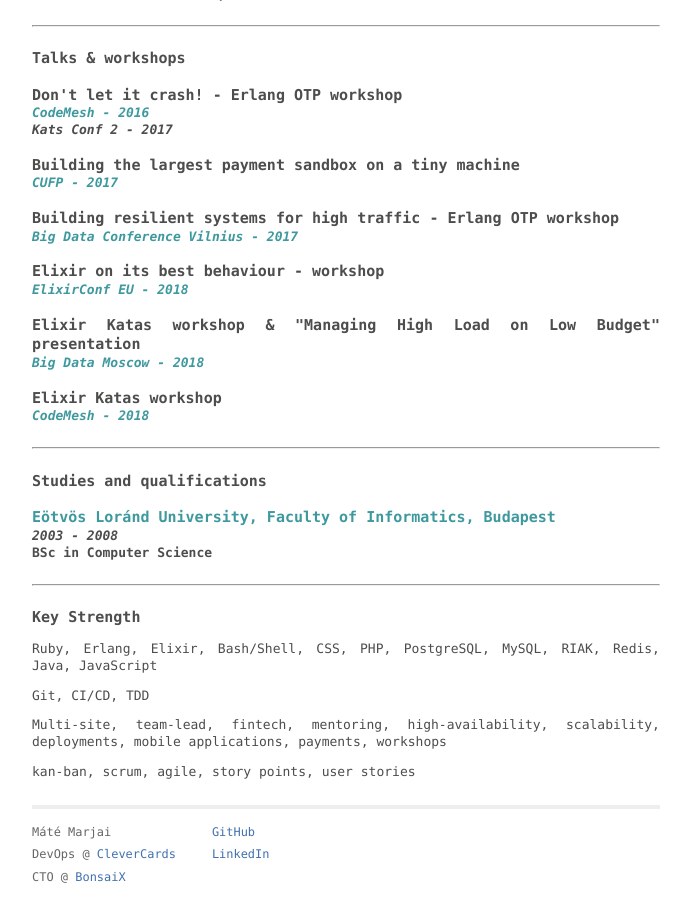
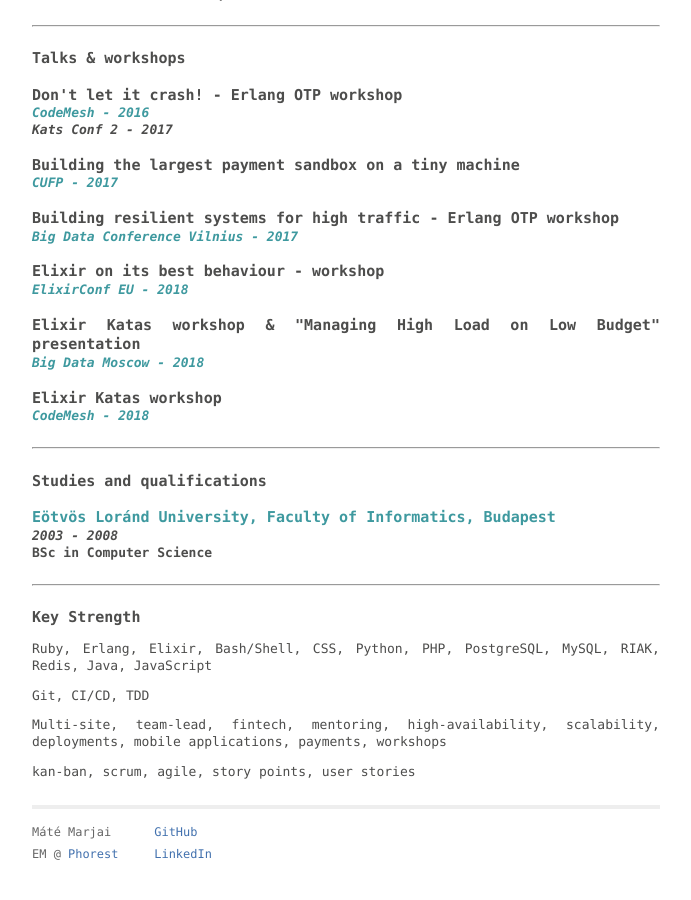
Before and after one commit to marjaimate/marjaimate.github.io, a Jekyll site: the page built from about.html, in a window 1280 px wide and 900 px high, scrolled down 4311 px. Shown: the whole window, without its empty margins (294-985 px from the left). Built offline with Jekyll 4.4.1, drawn with Linux system fonts in a browser that asks for light colours; after the commit the page ends 5189 px from its top, so only the background shows below that.

Commit message:
Update the footer + about

```diff
--- a/_layouts/default.html
+++ b/_layouts/default.html
@@ -28,8 +28,7 @@
             <div class="contact">
               <p>
                 Máté Marjai <br />
-                DevOps @ <a href="https://clevercards.com">CleverCards</a><br />
-                CTO @ <a href="https://www.bonsaix.com">BonsaiX</a><br />
+                EM @ <a href="https://phorest.com">Phorest</a><br />
               </p>
             </div>
             <div class="contact">
--- a/about.html
+++ b/about.html
@@ -316,7 +316,7 @@
   <section class="key-strength resume">
     <h3>Key Strength</h3>
     <p>
-      Ruby, Erlang, Elixir, Bash/Shell, CSS, PHP, PostgreSQL, MySQL, RIAK, Redis, Java, JavaScript
+      Ruby, Erlang, Elixir, Bash/Shell, CSS, Python, PHP, PostgreSQL, MySQL, RIAK, Redis, Java, JavaScript
     </p>
     <p>
       Git, CI/CD, TDD
```
Also changed, not shown: 13 other files.
